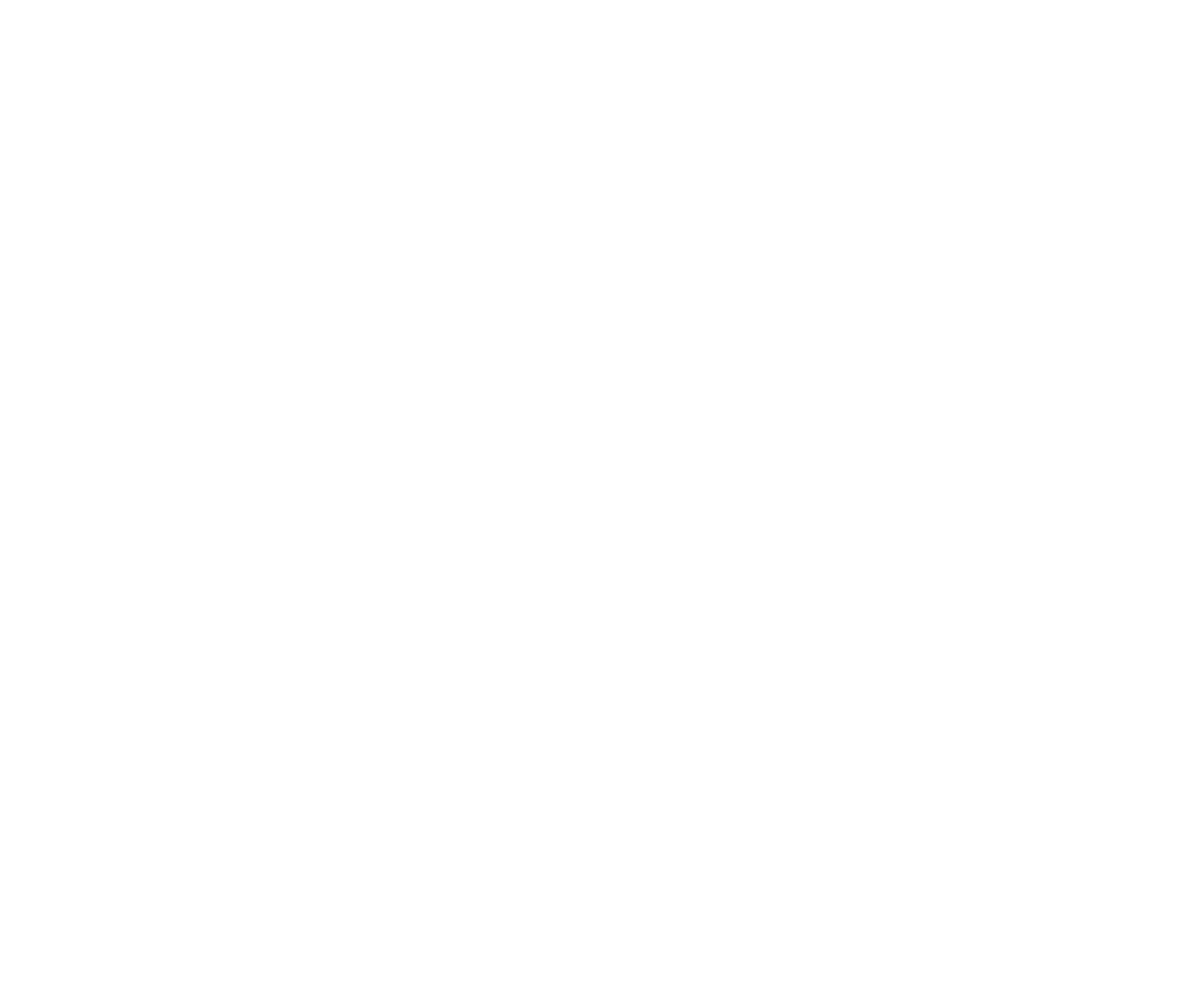
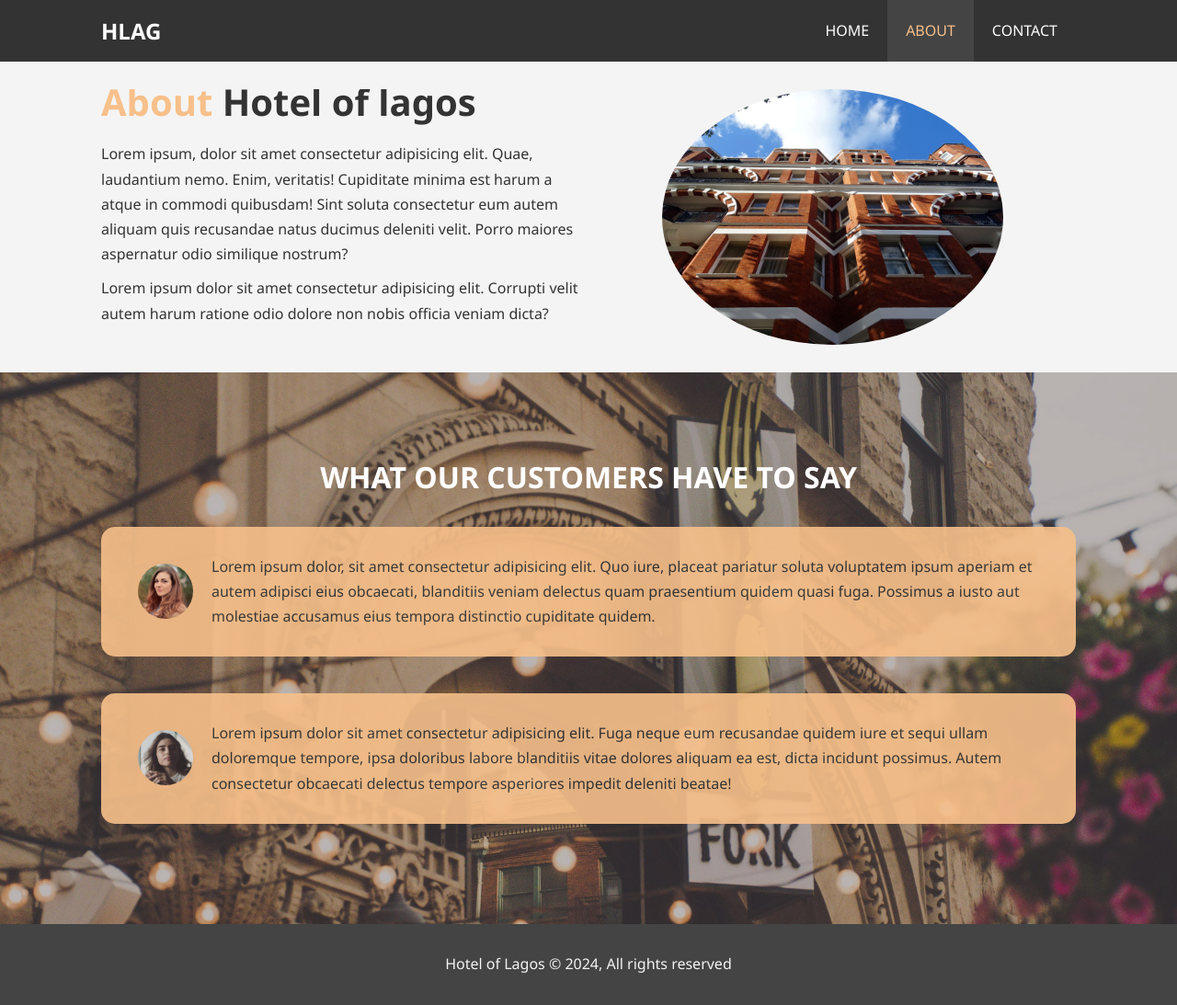
Before and after one commit to temikiki/hotel-project, a plain HTML site: page about.html in a window 1280 px wide. Shown: the whole page at 92% size. Before the commit the page ends 800 px from the top, so only its background shows below. Drawn offline with Linux system fonts and the light colour scheme.

Commit message:
completed the about and contact page

```diff
--- a/about.html
+++ b/about.html
@@ -0,0 +1,77 @@
+<!DOCTYPE html>
+<html lang="en">
+  <head>
+    <meta charset="UTF-8" />
+    <meta name="viewport" content="width=device-width, initial-scale=1.0" />
+    <link rel="stylesheet" href="./css/style.css" />
+    <link rel="stylesheet" href="./css/about.css" />
+    <title>About page</title>
+  </head>
+  <body>
+    <header>
+      <nav id="navbar">
+        <div class="container">
+          <h1 class="logo"><a href="index.html">HLAG</a></h1>
+          <ul>
+            <li><a href="index.html">HOME</a></li>
+            <li><a class="current" href="about.html">ABOUT</a></li>
+            <li><a href="contact.html">CONTACT</a></li>
+          </ul>
+        </div>
+      </nav>
+      <div id="about-info" class="btn-light">
+        <div class="container">
+          <div class="about-ht">
+            <h1><span class="primary-text">About</span> Hotel of lagos</h1>
+            <p>
+              Lorem ipsum, dolor sit amet consectetur adipisicing elit. Quae,
+              laudantium nemo. Enim, veritatis! Cupiditate minima est harum a
+              atque in commodi quibusdam! Sint soluta consectetur eum autem
+              aliquam quis recusandae natus ducimus deleniti velit. Porro
+              maiores aspernatur odio similique nostrum?
+            </p>
+            <p>
+              Lorem ipsum dolor sit amet consectetur adipisicing elit. Corrupti
+              velit autem harum ratione odio dolore non nobis officia veniam
+              dicta?
+            </p>
+          </div>
+          <div class="about-img">
+            <img src="./image_resources/photo-2.jpg" alt="" />
+          </div>
+        </div>
+      </div>
+    </header>
+    <div class="clr"></div>
+    <div id="testimonials">
+      <div class="container">
+        <h1>WHAT OUR CUSTOMERS HAVE TO SAY</h1>
+        <div class="testimony bg-primary">
+          <img src="./image_resources/person-1.jpg" alt="" />
+          <p>
+            Lorem ipsum dolor, sit amet consectetur adipisicing elit. Quo iure,
+            placeat pariatur soluta voluptatem ipsum aperiam et autem adipisci
+            eius obcaecati, blanditiis veniam delectus quam praesentium quidem
+            quasi fuga. Possimus a iusto aut molestiae accusamus eius tempora
+            distinctio cupiditate quidem.
+          </p>
+        </div>
+
+        <div class="testimony bg-primary">
+          <img src="./image_resources/person-2.jpg" alt="" />
+          <p>
+            Lorem ipsum dolor sit amet consectetur adipisicing elit. Fuga neque
+            eum recusandae quidem iure et sequi ullam doloremque tempore, ipsa
+            doloribus labore blanditiis vitae dolores aliquam ea est, dicta
+            incidunt possimus. Autem consectetur obcaecati delectus tempore
+            asperiores impedit deleniti beatae!
+          </p>
+        </div>
+      </div>
+    </div>
+
+    <footer id="main-footer">
+      <p>Hotel of Lagos &copy; 2024, All rights reserved</p>
+    </footer>
+  </body>
+</html>
--- /dev/null
+++ b/css/about.css
@@ -0,0 +1,53 @@
+#about-info{
+    padding: 30px;
+}
+
+#about-info .about-img{
+   float: right;
+   min-height: 100%;
+   width: 50%;
+
+
+}
+#about-info .about-img img{
+    display: block;
+    width: 70%;
+    margin: auto;
+    border-radius: 50%;
+
+}
+#about-info .about-ht{
+    float: left;
+    width: 50%;
+    min-height: 100%;
+}
+#about-info .about-ht h1{
+    font-size: 40px;
+}
+
+#testimonials h1{
+    color: #fff;
+    text-align: center;
+    padding-bottom: 40px;
+}
+
+#testimonials{
+    background: url(../image_resources/test-bg.jpg) no-repeat center center/cover;
+      height: 600px;
+      padding-top: 100px;
+}
+
+#testimonials .testimony{
+    padding: 20px;
+    margin-bottom: 40px;
+    border-radius: 15px;
+    opacity: 0.9;
+}
+#testimonials .testimony img{
+   float: left;
+    width: 100px;
+    border-radius: 50%;
+    padding: 20px;
+
+
+}
--- a/css/style.css
+++ b/css/style.css
@@ -53,6 +53,10 @@ p {
 .btn-white {
   color: #f4f4f4;
   color: #333;
+}
+.bg-darkl{
+  background: #444;
+  color: #fff;
 }
 .bg-dark {
   background: #333;
```
Also changed, not shown: contact.html (+75 -0 lines), css/contact.css (added, +30 -0 lines).
